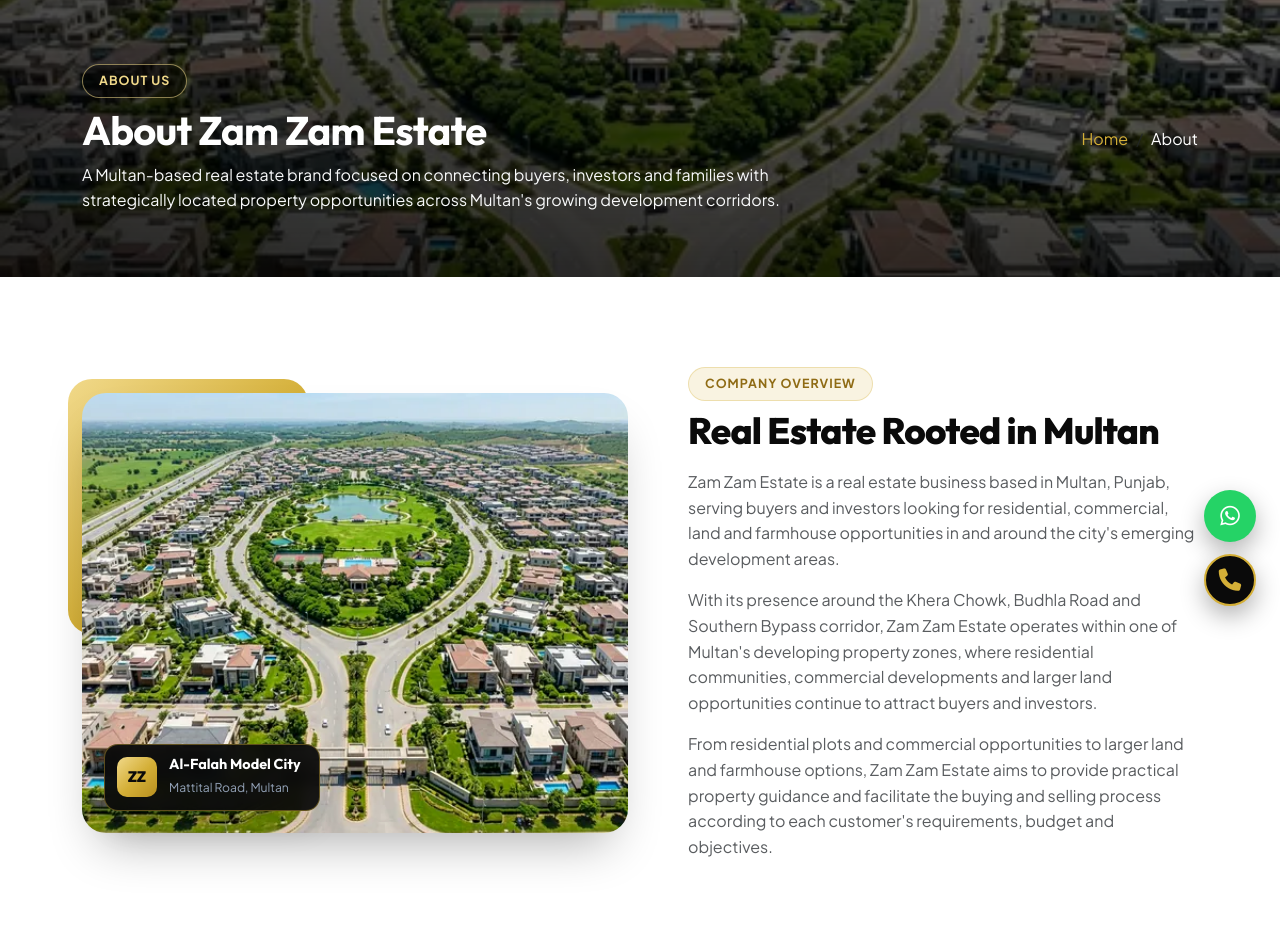
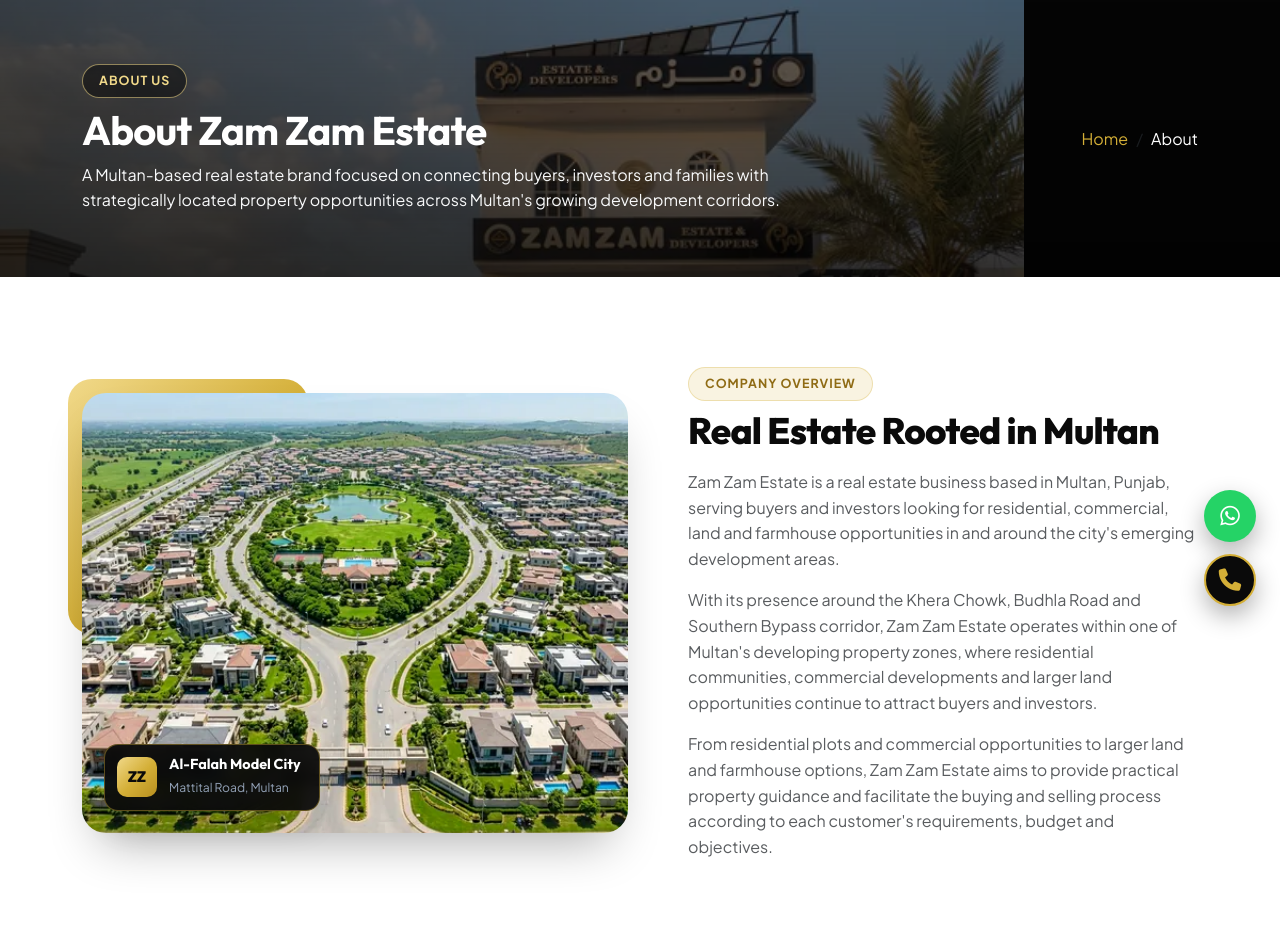
Before and after one commit to btwwahab/zam-zam-property, a Laravel app: page /about.html in a window 1280 px wide. Shown: the part 170-1118 px from the top of the page. Run offline with Laravel 12, Linux system fonts and the light colour scheme; data comes from the database, SQL or seed files in the repository.

Commit message:
fix: update office image in about section for improved visual representation

```diff
--- a/resources/views/public/about.blade.php
+++ b/resources/views/public/about.blade.php
@@ -5,7 +5,7 @@
 
 @section('content')
   <section class="py-5 text-white cta-band">
-    <picture><source type="image/webp" srcset="{{ img_srcset('gated_community_aerial') }}" sizes="640px"><img class="cta-bg" src="/assets/images/gated_community_aerial.png" alt="" aria-hidden="true" width="1024" height="1024" loading="lazy" decoding="async"></picture>
+    <picture><source type="image/webp" srcset="{{ img_srcset('office-building') }}" sizes="(min-width: 992px) 560px, 100vw"><img src="/assets/images/office-building.jpg" alt="{{ $site->name }} office in Al-Falah Model City, Mattital Road, Multan" width="1024" height="572" style="object-position: 65% center;" loading="lazy" decoding="async"></picture>
     <div class="container py-3">
       <div class="row align-items-center">
         <div class="col-md-8">
```
